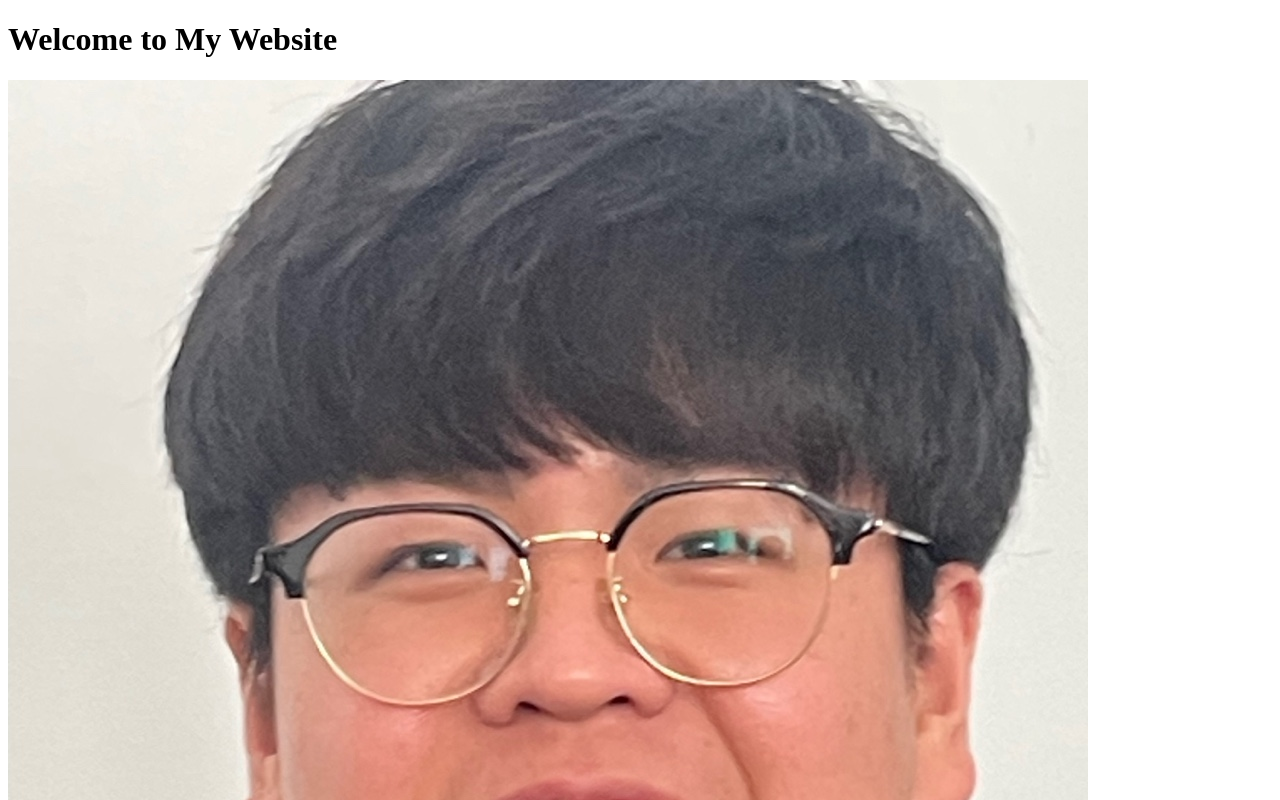
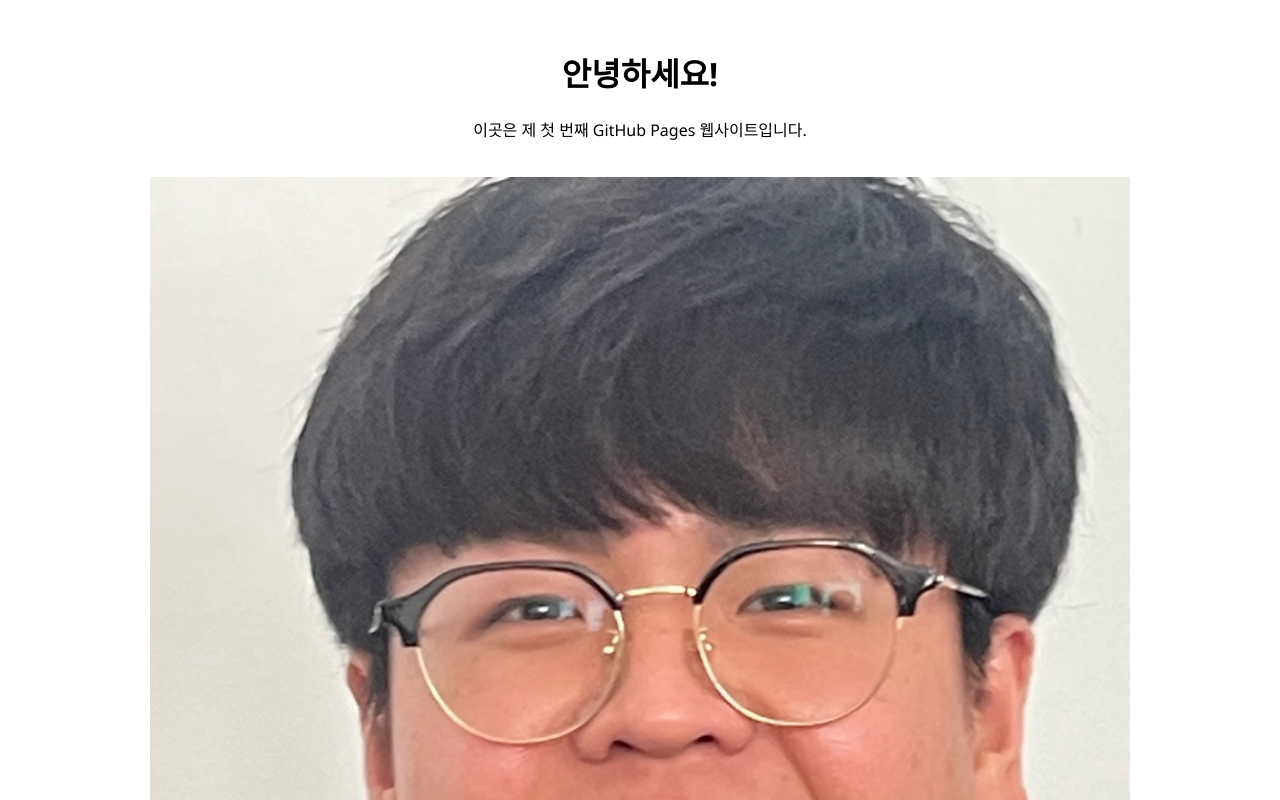
Before and after one commit to qowp4069/Hjwchinese.github.io, a plain HTML site: page Index.html in a window 1280 px wide. Shown: the top 800 px of the page. Drawn offline with Linux system fonts and the light colour scheme.

Commit message:
Update Index.html

```diff
--- a/Index.html
+++ b/Index.html
@@ -1,12 +1,17 @@
 <!DOCTYPE html>
-<html lang="en">
+<html lang="ko">
 <head>
     <meta charset="UTF-8">
     <meta name="viewport" content="width=device-width, initial-scale=1.0">
-    <title>My Website</title>
+    <title>나의 첫 웹사이트</title>
+    <style>
+        body { font-family: 'Segoe UI', Tahoma, Geneva, Verdana, sans-serif; text-align: center; padding: 20px; }
+        img { max-width: 80%; height: auto; margin-top: 20px; }
+    </style>
 </head>
 <body>
-    <h1>Welcome to My Website</h1>
-    <img src="IMG_0182.jpeg" alt="My Photo">
+    <h1>안녕하세요!</h1>
+    <p>이곳은 제 첫 번째 GitHub Pages 웹사이트입니다.</p>
+    <img src="IMG_0182.jpeg" alt="내 사진">
 </body>
 </html>
```
